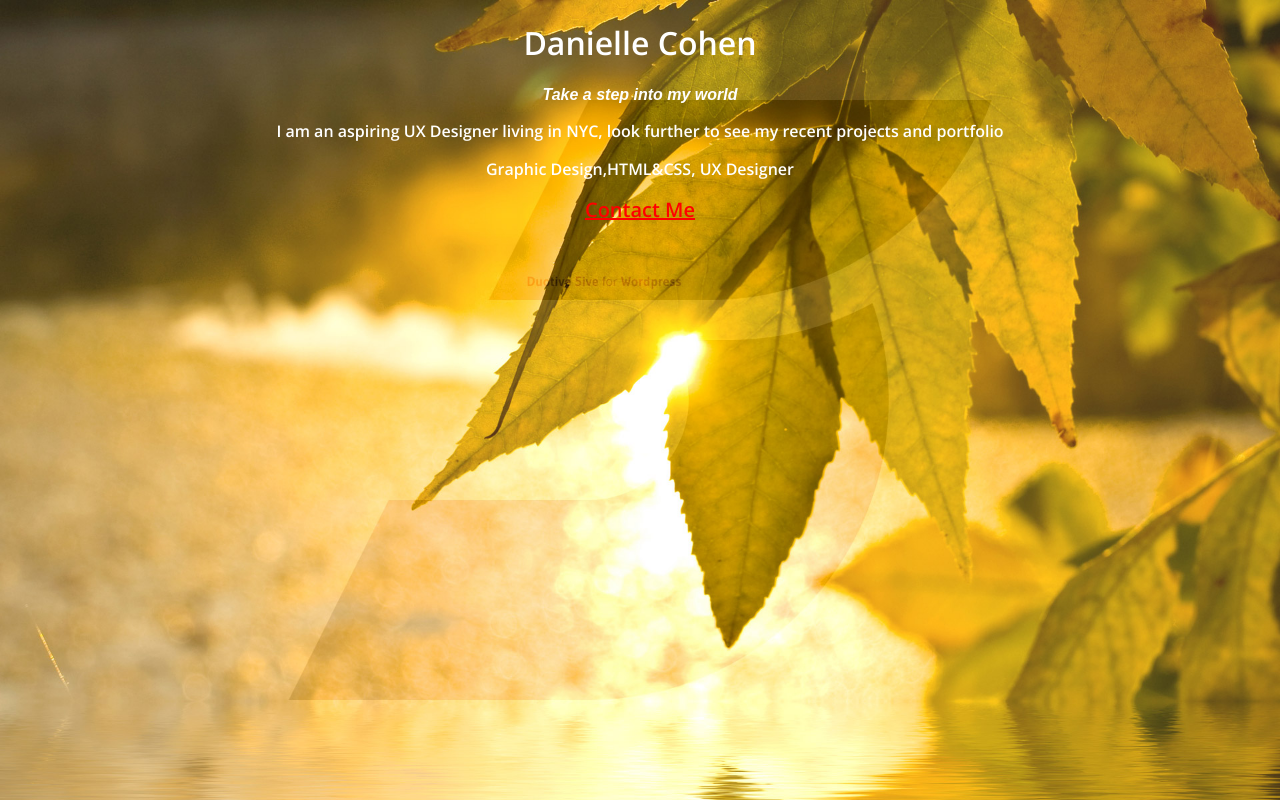
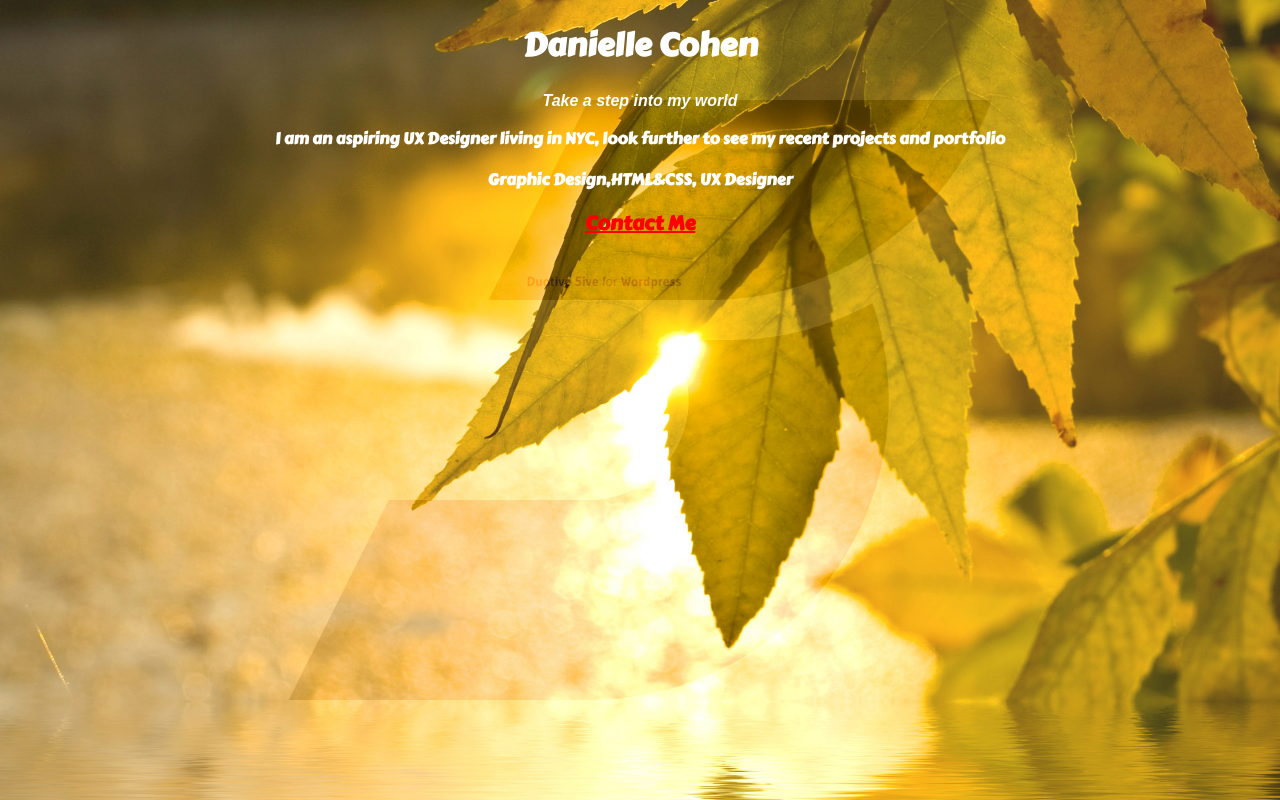
Before and after one commit to dcohen491/dcohen491.github.io, a plain HTML site: page unit_3/index.html in a window 1280 px wide. Drawn offline with nearby package versions, Linux system fonts and the light colour scheme.

Commit message:
font change

```diff
--- a/unit_3/css/style.css
+++ b/unit_3/css/style.css
@@ -1,11 +1,7 @@
-	@import url(https://fonts.googleapis.com/css?family=Open+Sans:400,600);
-	h1 {
-		text-align: center;
-    font-family: font-family: 'Oleo Script', cursive;
-	}
-	body {
+@import url(https://fonts.googleapis.com/css?family=Carter+One);
+body {
 	font-weight: bold;
-	font-family: 'Open Sans', sans-serif;
+	font-family: 'Carter One', cursive;
 	text-align: center;
 	color: white;
 	background: url('../images/yellowleaf.jpg');
```
